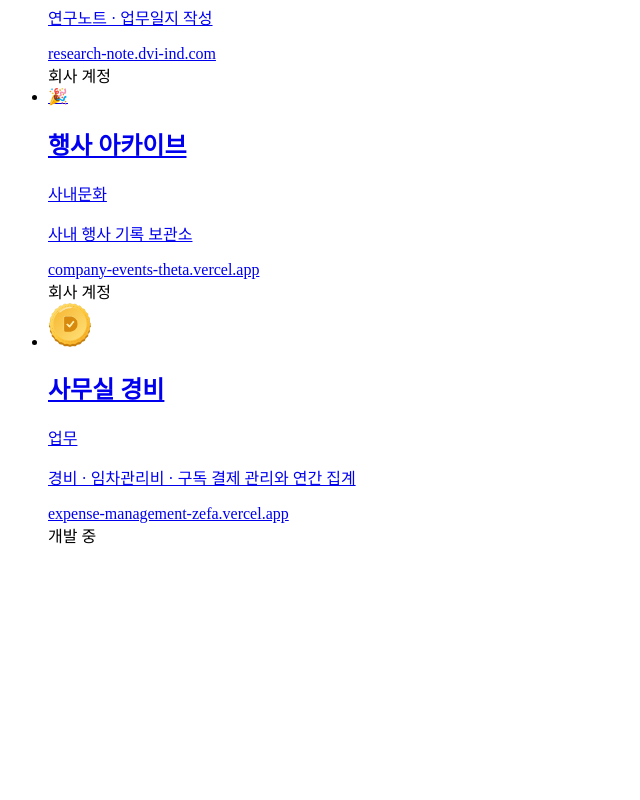
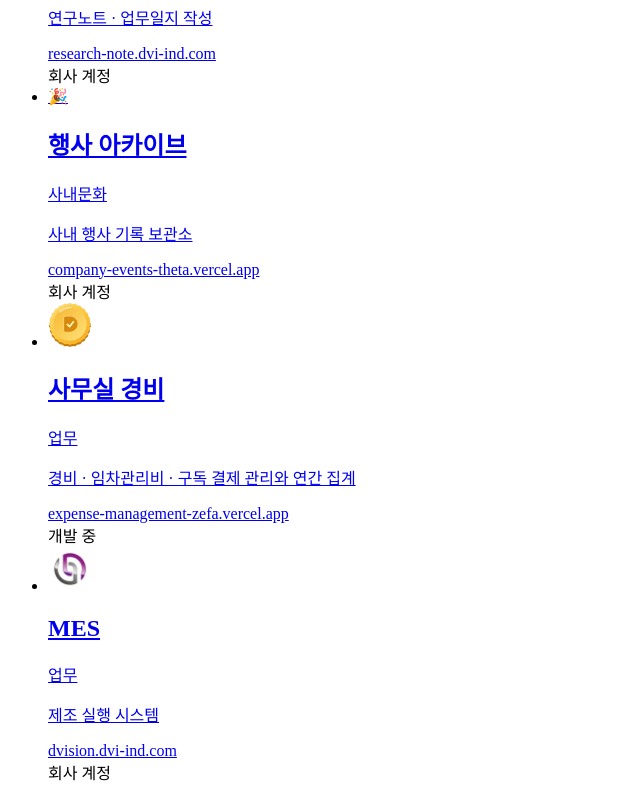
Before and after one commit to DVI-DGSW-26/dvi-service-hub, a React (Vite) app: page / in a window 1280 px wide. Shown: the part 1654-2454 px from the top of the page, without its empty margins (0-640 px from the left). Before the commit the page ends 2217 px from the top, so only its background shows below. Built offline with nearby package versions, Linux system fonts and the light colour scheme; no server answers; the HTML template or start-up script is replaced by a standard one.

Commit message:
feat:MES add

```diff
--- a/src/services.ts
+++ b/src/services.ts
@@ -140,4 +140,15 @@ export const services: Service[] = [
     logo: '/logos/expenses.png',
     emoji: '🧾',
   },
+  {
+    id: 'mes',
+    name: 'MES',
+    description: '제조 실행 시스템',
+    category: '업무',
+    links: [{ label: '열기', url: 'https://dvision.dvi-ind.com/' }],
+    auth: 'sso',
+    access: { type: 'client', client: 'mes', role: 'user' },
+    logo: '/logos/homepage.png',
+    emoji: '🏭',
+  }
 ]
```
